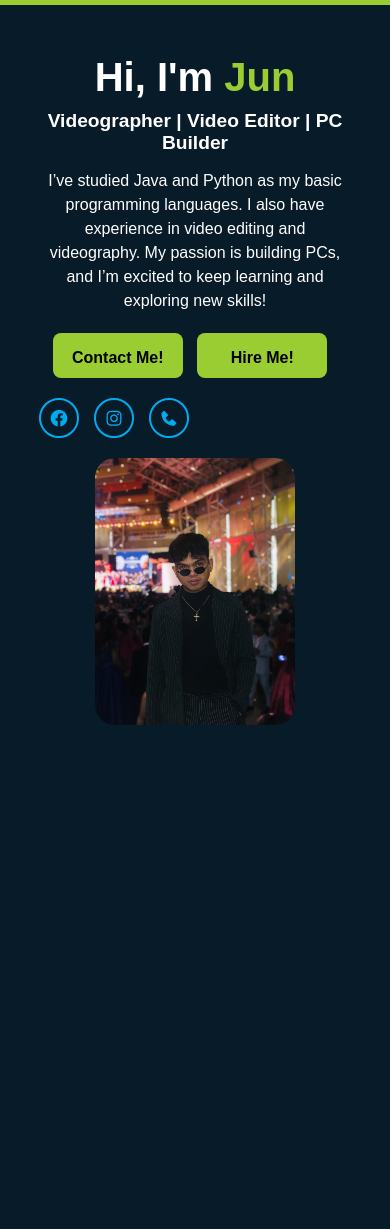
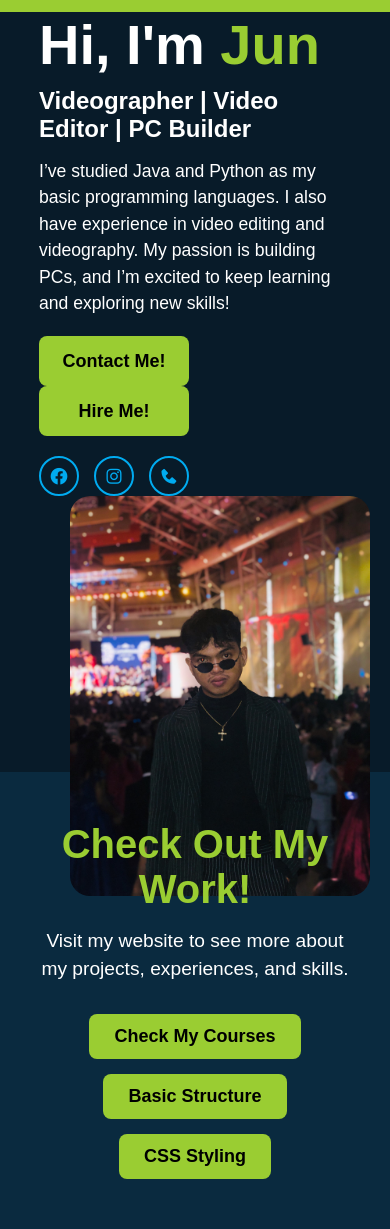
Before and after one commit to pudgii/pudgii.github.io, a plain HTML site: page index.html in a window 390 px wide. Shown: the part 87-1316 px from the top of the page. Before the commit the page ends 882 px from the top, so only its background shows below. Drawn offline with nearby package versions, Linux system fonts and the light colour scheme.

Commit message:
Update index.html
damn

```diff
--- a/index.html
+++ b/index.html
@@ -39,12 +39,11 @@
             font-size: 25px;
         }
 
-        /* Main content section */
         .home {
             display: flex;
             align-items: center;
             justify-content: center;
-            flex-wrap: wrap; /* Allows wrapping on smaller screens */
+            flex-wrap: wrap;
             height: 90vh;
             text-align: left;
             padding: 0 10%;
@@ -55,7 +54,6 @@
         }
         .home-content h1 {
             font-size: 3.5em;
-            margin: 0;
         }
         .home-content h1 span {
             color: yellowgreen;
@@ -87,7 +85,6 @@
             margin-right: 10px;
         }
 
-        /* Profile Image */
         .profile-img {
             width: 300px;
             border-radius: 20px;
@@ -95,7 +92,6 @@
             flex-shrink: 0;
         }
 
-        /* Social Media Links */
         .contact {
             margin-top: 20px;
             display: flex;
@@ -114,60 +110,30 @@
             text-decoration: none;
         }
 
-        /* 🔹 Responsive Design 🔹 */
-        @media (max-width: 1024px) {
-            .home {
-                flex-direction: column;
-                text-align: center;
-                height: auto;
-                padding: 50px 10%;
-            }
-            .home-content {
-                max-width: 100%;
-            }
-            .profile-img {
-                width: 250px; /* Reduce size for tablets */
-                margin: 20px 0;
-            }
+        .website-section {
+            text-align: center;
+            padding: 50px 10%;
+            background-color: #0a2a3f;
         }
-
-        @media (max-width: 768px) {
-            .header {
-                flex-direction: column;
-                text-align: center;
-            }
-            .navbar {
-                margin-top: 10px;
-            }
-            .home-content h1 {
-                font-size: 3em;
-            }
-            .home-content h3 {
-                font-size: 1.3em;
-            }
-            .profile-img {
-                width: 220px; /* Smaller image on phones */
-            }
+        .website-section h2 {
+            font-size: 2.5em;
+            color: yellowgreen;
         }
-
-        @media (max-width: 480px) {
-            .home-content h1 {
-                font-size: 2.5em;
-            }
-            .home-content h3 {
-                font-size: 1.2em;
-            }
-            .home-content p {
-                font-size: 1em;
-            }
-            .buttons a {
-                width: 130px;
-                height: 45px;
-                font-size: 16px;
-            }
-            .profile-img {
-                width: 200px;
-            }
+        .website-section p {
+            font-size: 1.2em;
+            margin: 15px 0;
+            line-height: 1.5;
+        }
+        .website-section a {
+            display: inline-block;
+            background: yellowgreen;
+            color: #000;
+            padding: 12px 25px;
+            font-size: 18px;
+            font-weight: bold;
+            text-decoration: none;
+            border-radius: 8px;
+            margin-top: 15px;
         }
     </style>
 </head>
@@ -197,5 +163,12 @@
         </div>
         <img src="profile.jpg" alt="Profile Picture" class="profile-img">
     </section>
+    <section class="website-section">
+        <h2>Check Out My Work!</h2>
+        <p>Visit my website to see more about my projects, experiences, and skills.</p>
+        <a href="https://pudgii.github.io/subject.github.io/" target="_blank">Check My Courses</a>
+        <a href="https://pudgii.github.io/activity2.github.io/" target="_blank">Basic Structure</a>
+        <a href="https://pudgii.github.io/activity3.github.io/" target="_blank">CSS Styling</a>
+    </section>
 </body>
 </html>
```
